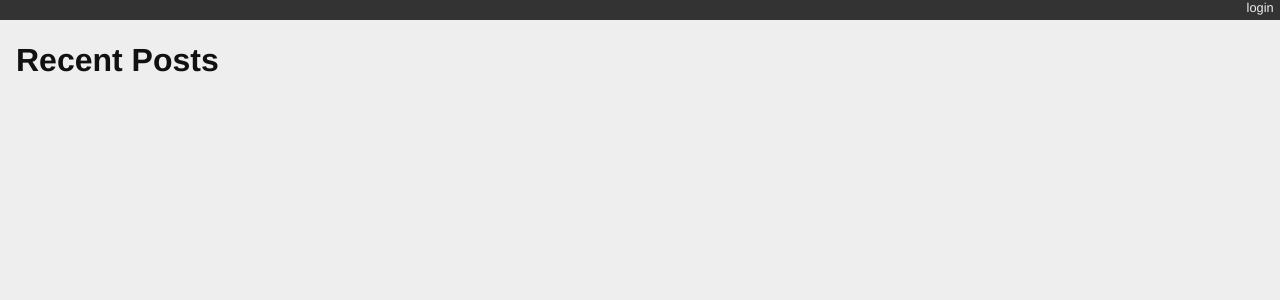
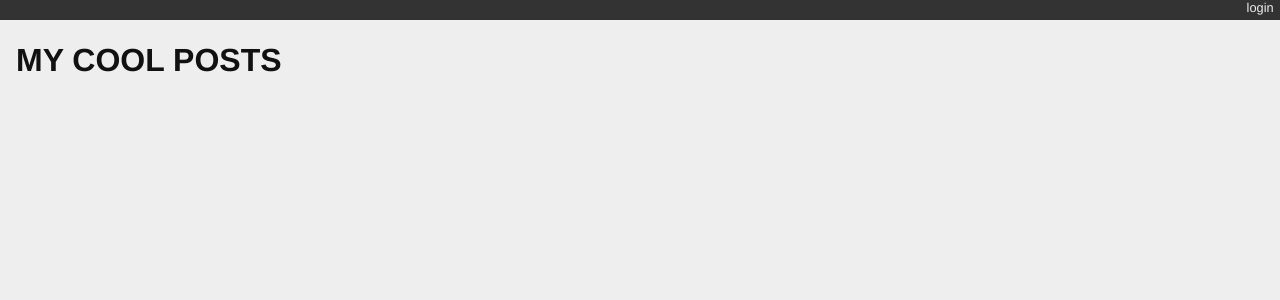
Before and after one commit to mroyhir96/django-blog, a Django app: page / in a window 1280 px wide. Shown: the top 300 px of the page. Run offline with Django 3.2, Linux system fonts and the light colour scheme; data that the repository does not hold is empty.

Commit message:
Applied black and new title

```diff
--- a/blogging/templates/blogging/list.html
+++ b/blogging/templates/blogging/list.html
@@ -1,6 +1,6 @@
 {% extends "base.html" %}
 {% block content %}
-  <h1>Recent Posts</h1>
+  <h1>MY COOL POSTS</h1>
   {% comment %} here is where the query happens {% endcomment %}
   {% for post in posts %}
   <div class="post">
--- a/blogging/tests.py
+++ b/blogging/tests.py
@@ -28,7 +28,7 @@ class FrontEndTestCase(TestCase):
         resp = self.client.get("/")
         # the content of the rendered response is always a bytestring
         resp_text = resp.content.decode(resp.charset)
-        self.assertTrue("Recent Posts" in resp_text)
+        self.assertTrue("MY COOL POSTS" in resp_text)
         for count in range(1, 11):
             title = "Post %d Title" % count
             if count < 6:
```
